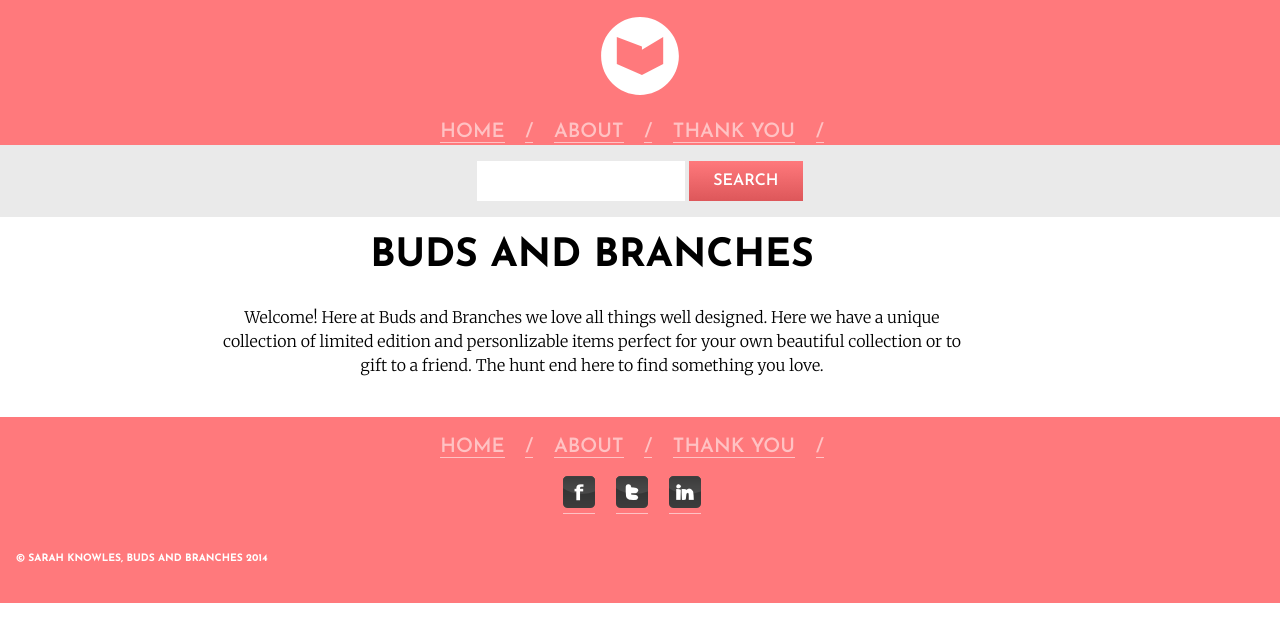
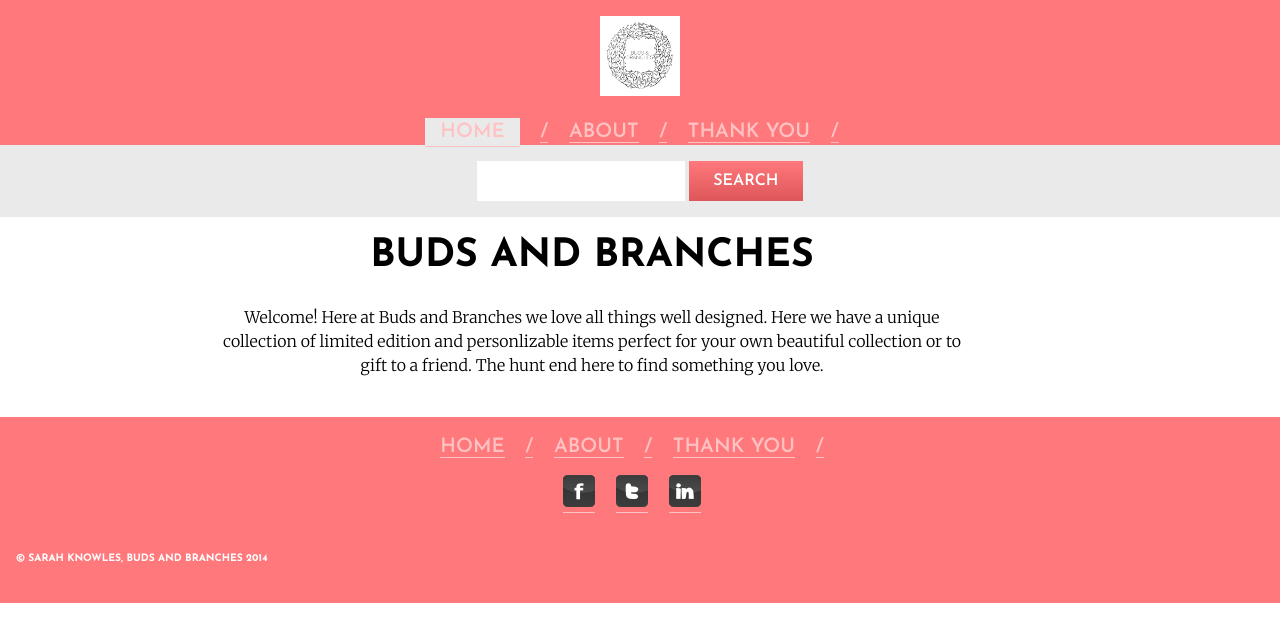
Before and after one commit to sarahknow/ecommerce-website, a Jekyll site: the page built from index.html, in a window 1280 px wide. Shown: the top 642 px of the page. Built offline with Jekyll 4.4.1, drawn with Linux system fonts in a browser that asks for light colours; Markdown is read by kramdown in place of the engine named in the settings.

Commit message:
Selected page highlighted when on the page

```diff
--- a/_layouts/default.html
+++ b/_layouts/default.html
@@ -26,14 +26,14 @@
 <header>
 	<div class="nav-top">
 		<div class="circle-fixed">
-	 		<img src="../images/logo.svg" class="logo" alt="logo-type">
+	 		<img class="logo" src="{{site.baseurl}}/images/buds.jpg" alt="logo-type">
 		</div>
 				<ul class="list-group mega">
-					 <li class="list-group-item-inline brand-face"><a href="{{site.baseurl}}/">Home</a></li>
+					 <li class="list-group-item-inline brand-face"><a class="{% if page.url == '/' %}current{% endif %}" href="{{site.baseurl}}/">Home</a></li>
 					<li class="list-group-item-inline brand-face"><a href="#">/</a></li>
-					<li class="list-group-item-inline brand-face"><a href="{{site.baseurl}}/about/">About</a></li>
+					<li class="list-group-item-inline brand-face"><a class="{% if page.url contains '/about/' %}current{% endif %}" href="{{site.baseurl}}/about/">About</a></li>
 					<li class="list-group-item-inline brand-face"><a href="#">/</a></li>
-					<li class="list-group-item-inline brand-face"><a href="{{site.baseurl}}/thank-you/">Thank You</a></li>
+					<li class="list-group-item-inline brand-face"><a class="{% if page.url == '/thank-you/' %}current{% endif %}" href="{{site.baseurl}}/thank-you/">Thank You</a></li>
 					<li class="list-group-item-inline brand-face"><a href="#">/</a></li>
 				</ul>
 
--- a/css/header.css
+++ b/css/header.css
@@ -16,3 +16,8 @@
 .circle-fixed {
 	padding: 1rem;
 }
+
+.current {
+	background-color: #EAEAEA;
+	padding: 4px 15px;
+}
```
